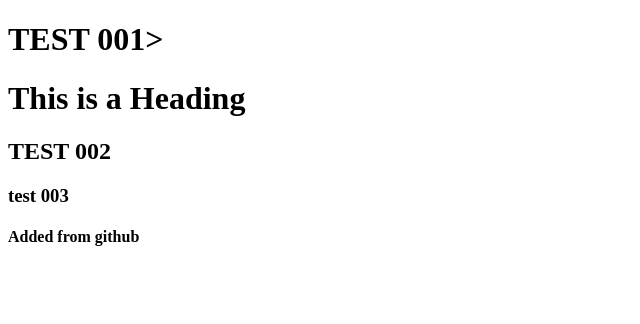
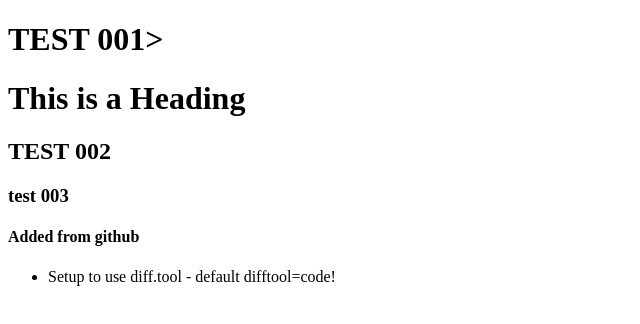
Before and after one commit to Dragomir89/DefaultWeb, a plain HTML site: page index.html in a window 1280 px wide. Shown: the whole page, without its empty margins (0-640 px from the left). Drawn offline with Linux system fonts and the light colour scheme.

Commit message:
Added new ul in index.html and added login in js lib

```diff
--- a/index.html
+++ b/index.html
@@ -9,5 +9,8 @@
     <h2>TEST 002</h2>
     <h3>test 003</h3>
     <h4>Added from github</h4>
+    <ul>
+        <li>Setup to use diff.tool - default difftool=code!</li>
+    </ul>
 </body>
 </html>
--- a/js/lib/test_lib.js
+++ b/js/lib/test_lib.js
@@ -0,0 +1,2 @@
+console.log('test 01')
+console.log('test 02')
```
